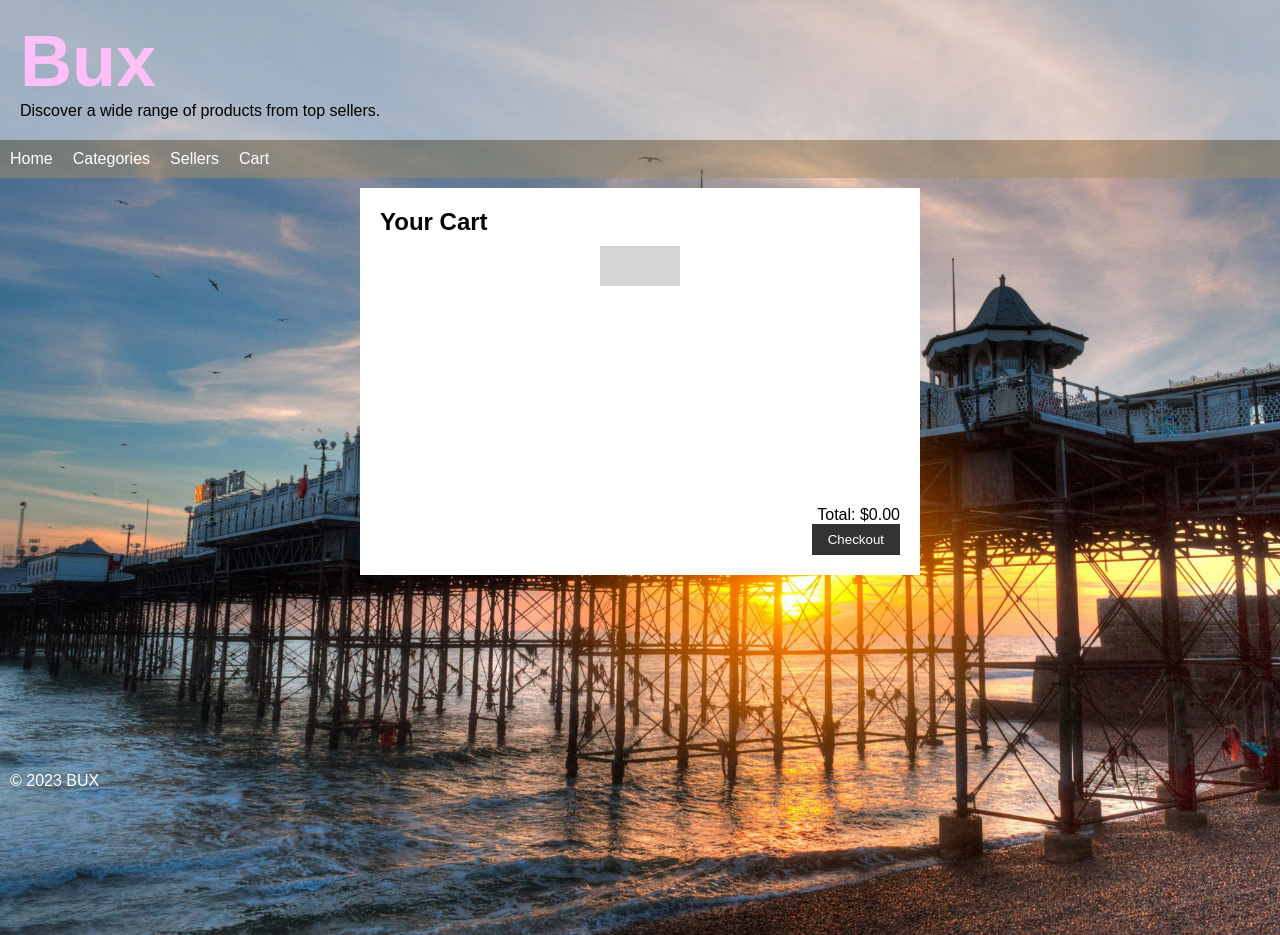
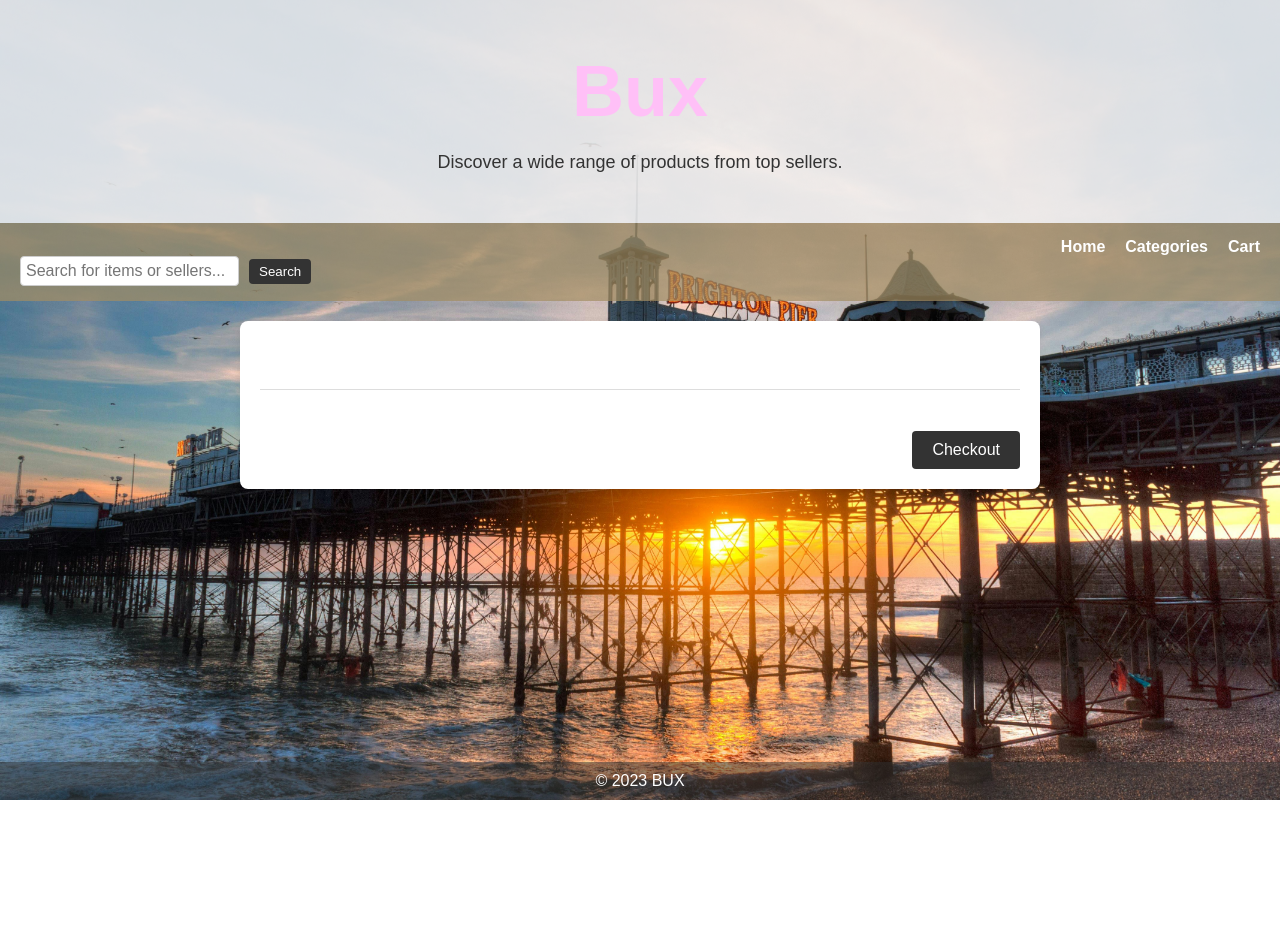
Before and after one commit to C-Stowell/CI536-IGP, a PHP site: page /Bux/cart.html in a window 1280 px wide. After the commit the page ends 800 px from the top, so only its background shows below. Run offline with PHP 8.4, Linux system fonts and the light colour scheme.

Commit message:
Search bar

```diff
--- a/Bux/cart.html
+++ b/Bux/cart.html
@@ -4,6 +4,7 @@
   <meta charset="UTF-8">
   <meta name="viewport" content="width=device-width, initial-scale=1.0">
   <title>Cart</title>
+  <link rel="stylesheet" href="styles.css">
   <link rel="stylesheet" href="categories.css">
 </head>
 <body>
@@ -16,9 +17,22 @@
       <ul>
         <li><a href="index.html">Home</a></li>
         <li><a href="categories.html">Categories</a></li>
-        <li><a href="#">Sellers</a></li>
         <li><a href="cart.html">Cart</a></li>
       </ul>
+      <form id="searchForm" class="search-form">
+        <input type="text" id="searchInput" placeholder="Search for items or sellers...">
+        <button type="submit">Search</button>
+      </form>
+      <script>
+        document.getElementById('searchForm').addEventListener('submit', function(event) {
+          event.preventDefault();
+          const query = document.getElementById('searchInput').value.trim();
+          if (query) {
+            window.location.href = `search-results.html?q=${encodeURIComponent(query)}`;
+          }
+        });
+      </script>
+
     </nav>
   </header>
 
@@ -48,5 +62,6 @@
 
   </script>
  <script src="cart.js"></script>
+ <script src="search.js"></script>
   </body>
 </html>
--- a/Bux/categories.css
+++ b/Bux/categories.css
@@ -3,83 +3,38 @@
   margin: 0;
   padding: 0;
   box-sizing: border-box;
-
 }
 
-  body {
-    font-family: Arial, sans-serif;
-    background-image: url("pexels-hertwashere-3224151.jpg");
-    background-size: cover;
-    background-repeat: no-repeat;
+/* Cart section */
+.cart {
+  padding: 20px;
+  margin: 20px auto;
+  background-color: white;
+  max-width: 800px;
+  box-shadow: 0 4px 8px rgba(0, 0, 0, 0.1);
+  border-radius: 8px;
 }
 
-  header {
-    background-color: #a38d637e;
-    color: #ffffff50;
-    padding: 10px;
-    text-align: right;
-  }
-
-  nav ul {
-    list-style-type: none;
-    display: flex;
-        text-align: right;
-
-  }
-
-  nav ul li {
-    margin-right: 20px;
-    text-align: right;
-
-  }
-
-  nav ul li a {
-    color: #fff;
-    text-decoration: none;
-    text-align: right;
-
-
-  }
-  .hero {
-    background-color: #f4f4f485;
-    padding: 20px;
-    text-align: left;
-
-  }
-  .hero  h1 {
-    font-size: 72px;
-    color: rgb(255, 192, 247);
-  }
-
-  .products {
-    padding: 50px;
-
-  }
-  .cart {
-    padding: 20px;
-    margin: 360px;
-    margin-top: 10px;
-    background-color: white;
-
+.cart h1 {
+  text-align: center;
+  margin-bottom: 20px;
 }
 
 .cart-items {
-    background-color: rgb(214, 214, 214);
   list-style-type: none;
-    padding: 20px;
-    margin: 220px;
-    margin-top: 10px;
+  padding: 0;
+  margin: 0;
 }
 
 .cart-item {
   display: flex;
   align-items: center;
-    margin-bottom: 20px;
-    padding: 20px;
+  justify-content: space-between;
+  padding: 10px 0;
+  border-bottom: 1px solid #ddd;
 }
 
 .cart-item img {
-
   width: 100px;
   height: 100px;
   object-fit: cover;
@@ -88,31 +43,51 @@
 
 .item-details {
   flex-grow: 1;
+  display: flex;
+  flex-direction: column;
+}
+
+.item-details h3 {
+  font-size: 18px;
+  margin: 0 0 10px 0;
+}
+
+.item-details p {
+  font-size: 16px;
+  color: #666;
+  margin: 0;
 }
 
 .item-details input {
   width: 50px;
-    margin-right: 10px;
+  margin-top: 10px;
+  padding: 5px;
+  border: 1px solid #ccc;
+  border-radius: 4px;
 }
 
 .cart-total {
   text-align: right;
   margin-top: 20px;
+  padding-top: 10px;
+  border-top: 1px solid #ddd;
+}
+
+.cart-total p {
+  font-size: 18px;
+  margin-bottom: 10px;
 }
 
 .cart-total button {
-    padding: 8px 16px;
+  padding: 10px 20px;
   background-color: #333;
   color: #fff;
   border: none;
   cursor: pointer;
+  border-radius: 4px;
+  font-size: 16px;
 }
 
-  footer {
-    background-color: #33333300;
-    color: #fff;
-    padding: 10px;
-    text-align: center;
-    position: absolute;
-    bottom: 0;
+.cart-total button:hover {
+  background-color: #555;
 }
--- a/Bux/script.js
+++ b/Bux/script.js
@@ -75,3 +75,39 @@ document.addEventListener('DOMContentLoaded', () => {
       });
     });
   });
+
+  // Load the cart data from local storage when the page loads
+document.addEventListener('DOMContentLoaded', () => {
+  loadCartFromLocalStorage();
+  renderCart();
+
+  // Get references to the product items
+  const productItems = document.querySelectorAll('.product');
+
+  // Add event listeners to the "Add to Cart" buttons
+  productItems.forEach(product => {
+      const button = product.querySelector('button');
+      button.addEventListener('click', () => {
+          const name = product.querySelector('h3').textContent;
+          const price = parseFloat(product.querySelector('p').textContent.replace('$', ''));
+          const image = product.querySelector('img').src;
+          addToCart({ name, price, image });
+      });
+  });
+
+  // Add event listener to the search form
+  const searchForm = document.getElementById('searchForm');
+  if (searchForm) {
+      searchForm.addEventListener('submit', (e) => {
+          e.preventDefault();
+          search();
+      });
+  }
+});
+
+// Search function to redirect to search-results.html with the query string
+function search() {
+  const searchInput = document.getElementById('searchInput').value.toLowerCase();
+  // Redirect to search results page with query string
+  window.location.href = `search-results.html?q=${encodeURIComponent(searchInput)}`;
+}
--- /dev/null
+++ b/Bux/search.js
@@ -0,0 +1,57 @@
+document.addEventListener('DOMContentLoaded', () => {
+    const urlParams = new URLSearchParams(window.location.search);
+    const query = urlParams.get('q').toLowerCase();
+    const searchResultsList = document.getElementById('searchResultsList');
+
+    // Example data
+    const items = [
+      {
+        name: 'Book',
+        link: 'item-page.html?itemId=1',
+        description: 'A fascinating book on programming.'
+      },
+      {
+        name: 'Tablet',
+        link: 'item-page.html?itemId=2',
+        description: 'A high-performance tablet for everyday use.'
+      },
+      // Add more items as needed
+    ];
+
+    const sellers = [
+      {
+        name: 'Seller 1',
+        link: 'seller-profile.html?sellerId=seller1',
+        description: 'Seller 1 specializes in books and educational materials.'
+      },
+      {
+        name: 'Seller 2',
+        link: 'sellers.html?sellerId=seller2',
+        description: 'Seller 2 offers a variety of electronics and gadgets.'
+      },
+      // Add more sellers as needed
+    ];
+
+    const searchResults = [...items, ...sellers].filter(item =>
+      item.name.toLowerCase().includes(query)
+    );
+
+    if (searchResults.length > 0) {
+      searchResults.forEach(result => {
+        const li = document.createElement('li');
+        li.classList.add('search-result-item');
+        li.innerHTML = `
+          <div class="result-box">
+            <a href="${result.link}">${result.name}</a>
+            <p>${result.description}</p>
+          </div>
+        `;
+        searchResultsList.appendChild(li);
+      });
+    } else {
+        const noResultsMessage = document.createElement('p');
+        noResultsMessage.classList.add('no-results');
+        noResultsMessage.textContent = 'No results found';
+        searchResultsList.appendChild(noResultsMessage);
+    }
+  });
--- a/Bux/styles.css
+++ b/Bux/styles.css
@@ -128,3 +128,31 @@ footer {
   width: 100%;
   bottom: 0;
 }
+
+/* Search form styles */
+.search-form {
+  display: flex;
+  align-items: center;
+  margin-left: auto;
+}
+
+.search-form input[type="text"] {
+  padding: 5px;
+  font-size: 16px;
+  border: 1px solid #ccc;
+  border-radius: 4px;
+}
+
+.search-form button {
+  padding: 5px 10px;
+  background-color: #333;
+  color: #fff;
+  border: none;
+  border-radius: 4px;
+  margin-left: 10px;
+  cursor: pointer;
+}
+
+.search-form button:hover {
+  background-color: #555;
+}
```
Also changed, not shown: Bux/categories.html (+15 -0 lines), Bux/index.html (+15 -0 lines), Bux/search-results.css (added, +77 -0 lines), Bux/search-results.html (added, +50 -0 lines), Bux/sellers.html (+17 -1 lines), Bux/sellers.js (+0 -8 lines). Lines whose indentation alone changed are shown as unchanged.
